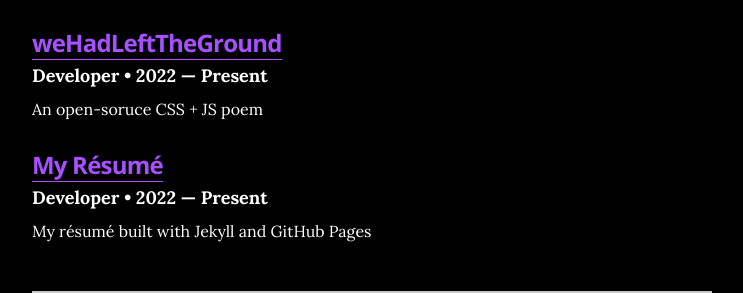
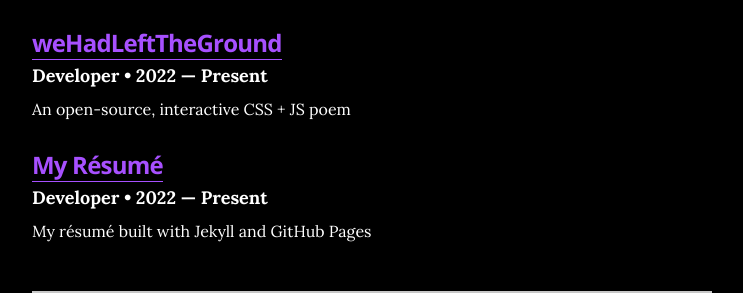
Before and after one commit to MaDrCloudDev/MaDrCloudDev.github.io, a Jekyll site: the page built from index.html, in a window 1280 px wide and 900 px high, scrolled down 1866 px. Shown: the part 161-454 px from the top of the window, without its empty margins (268-1011 px from the left). Built offline with Jekyll 4.4.1, drawn with Linux system fonts in a browser that asks for light colours.

Commit message:
Update projects.yml

```diff
--- a/_data/projects.yml
+++ b/_data/projects.yml
@@ -20,8 +20,8 @@
 - project: weHadLeftTheGround
   role: Developer
   duration: 2022 &mdash; Present
-  url: "https://weHadLeftTheGround.netlify.app"
-  description: An open-soruce CSS + JS poem
+  url: "https://madr.blog/en/wehadlefttheground/"
+  description: An open-source, interactive CSS + JS poem
 
 - project: My Résumé
   role: Developer
```
